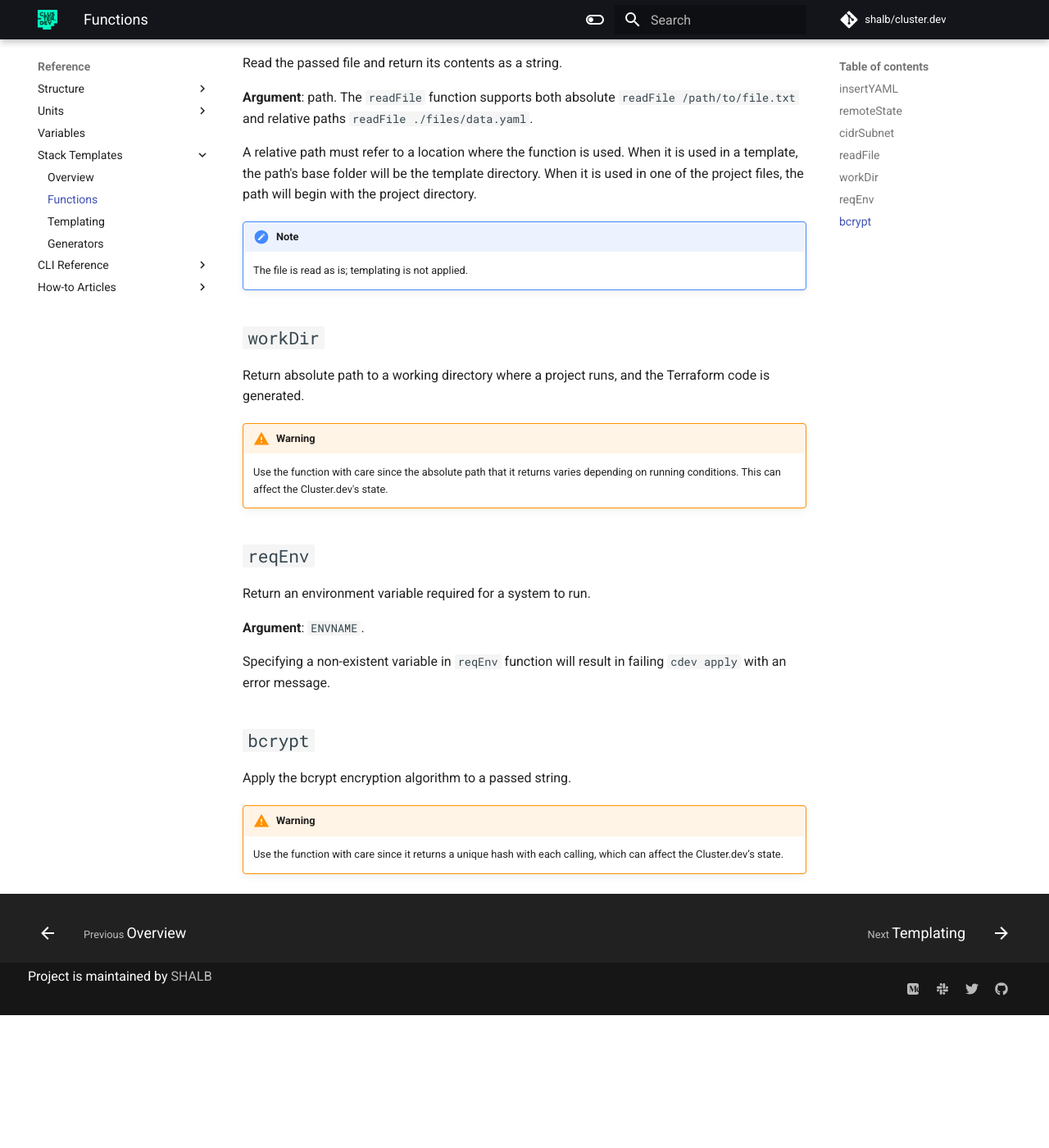
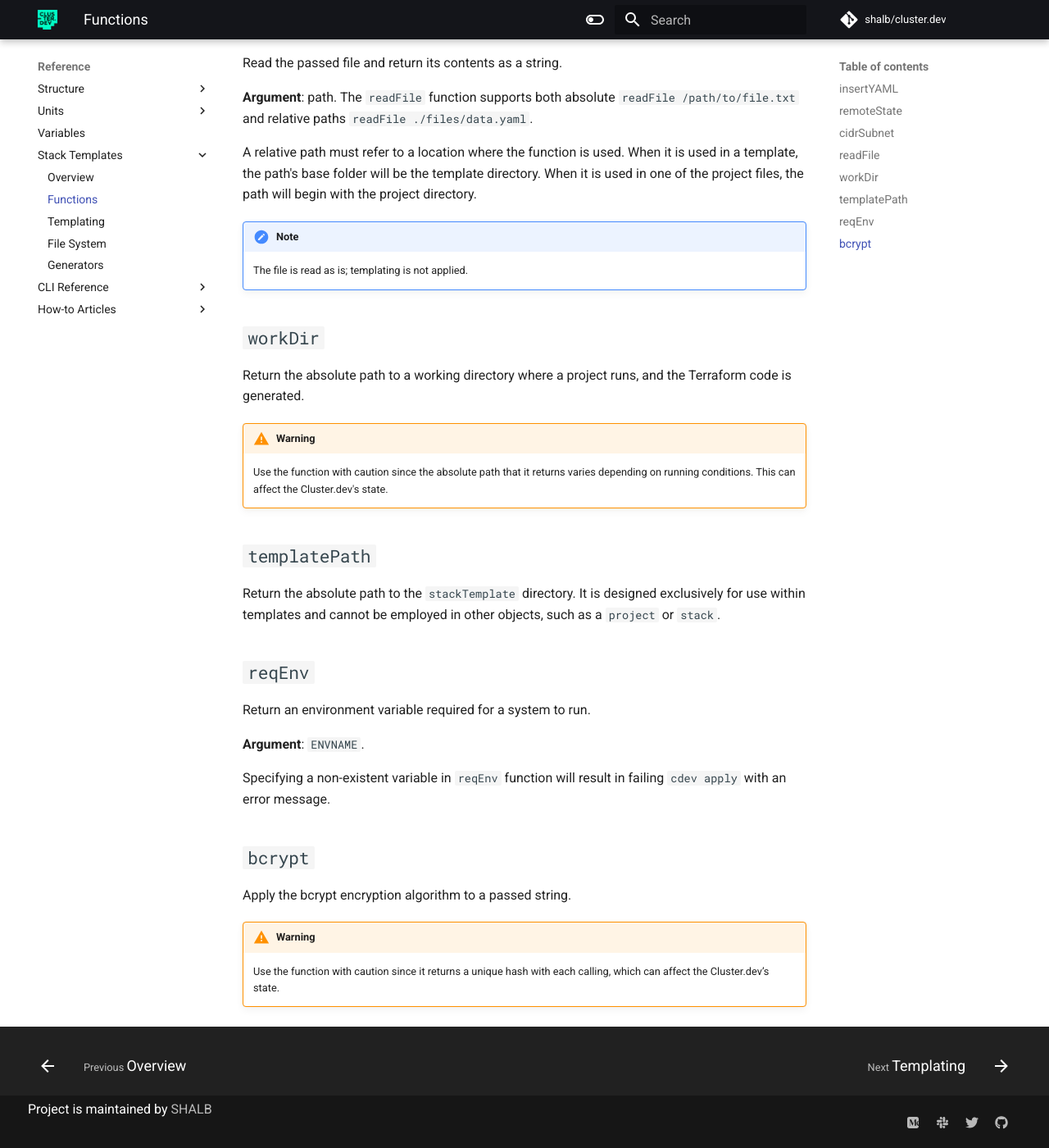
Before and after one commit to shalb/cluster.dev, an MkDocs documentation site: the page built from docs/stack-templates-functions.md, in a window 1280 px wide and 1400 px high, scrolled down 1940 px. Shown: the whole window at 82% size. Built offline with MkDocs 1.6.1 and Material for MkDocs 9.7.7, drawn with Linux system fonts in a browser that asks for light colours; comment, search, counter and statistics services are not loaded; before the commit the page ends 3178 px from its top, so only the background shows below that.

Commit message:
Add file system text; add templatePath function

```diff
--- a/docs/stack-templates-functions.md
+++ b/docs/stack-templates-functions.md
@@ -91,11 +91,15 @@ A relative path must refer to a location where the function is used. When it is
 
 ## `workDir`
 
-Return absolute path to a working directory where a project runs, and the Terraform code is generated.
+Return the absolute path to a working directory where a project runs, and the Terraform code is generated.
 
 !!! Warning
 
-    Use the function with care since the absolute path that it returns varies depending on running conditions. This can affect the Cluster.dev's state.
+    Use the function with caution since the absolute path that it returns varies depending on running conditions. This can affect the Cluster.dev's state.
+
+## `templatePath`
+
+Return the absolute path to the `stackTemplate` directory. It is designed exclusively for use within templates and cannot be employed in other objects, such as a `project` or `stack`.
 
 ## `reqEnv`
 
@@ -111,4 +115,4 @@ Apply the bcrypt encryption algorithm to a passed string.
 
 !!! Warning
 
-    Use the function with care since it returns a unique hash with each calling, which can affect the Cluster.dev’s state.
+    Use the function with caution since it returns a unique hash with each calling, which can affect the Cluster.dev’s state.
--- a/mkdocs.yml
+++ b/mkdocs.yml
@@ -53,6 +53,7 @@ nav:
       - Overview: stack-templates-overview.md
       - Functions: stack-templates-functions.md
       - Templating: templating.md
+      - File System: stack-templates-file-system.md
       - Generators: generators-overview.md
     - CLI Reference:
       - CLI Commands: cli-commands.md
```
Also changed, not shown: docs/examples-external-articles.md (+2 -0 lines), docs/stack-templates-file-system.md (added, +7 -0 lines).
